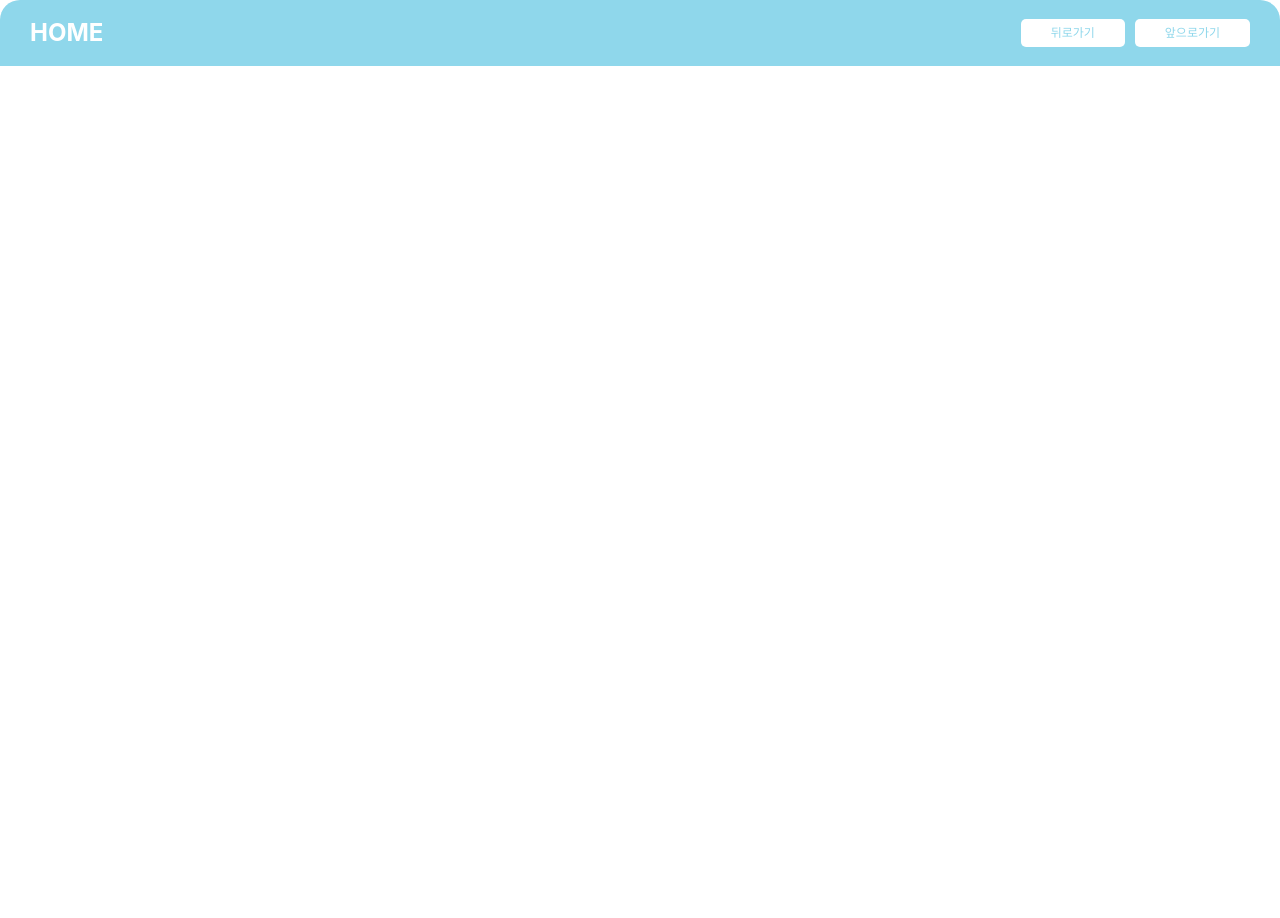
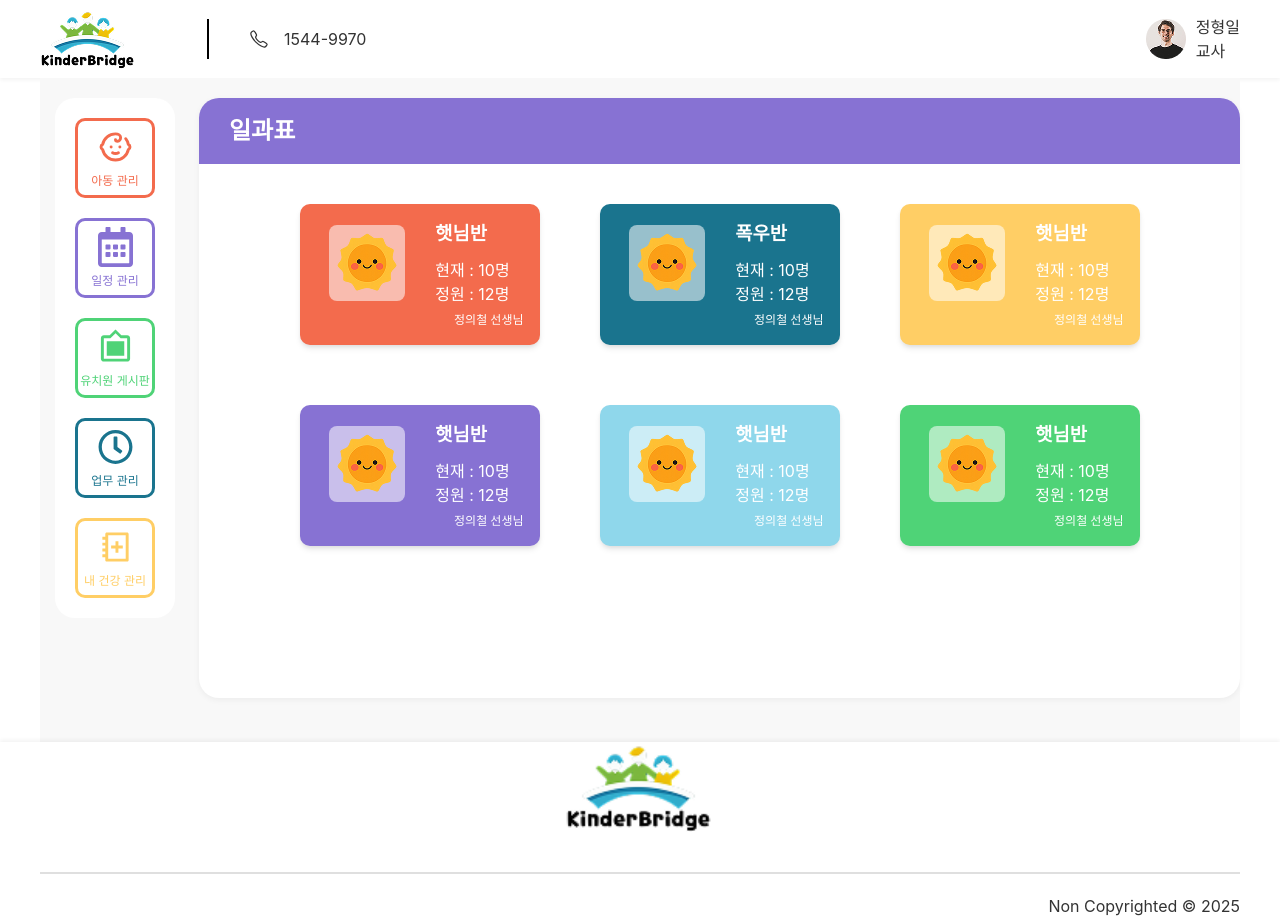
Before and after one commit to parkjimin0817/100toBack, a React (Vite) app in the folder front/: page /daily in a window 1280 px wide. Before the commit the page ends 800 px from the top, so only its background shows below. Built offline with nearby package versions, Linux system fonts and the light colour scheme.

Commit message:
refactor : 반 리스트 컴포넌트로 변경

```diff
--- a/front/src/App.jsx
+++ b/front/src/App.jsx
@@ -23,7 +23,8 @@ import ChangePassword from './pages/common/ChangePassword';
 import SignUpWorkSpaceInfo from './pages/common/signup/SignUpWorkSpaceInfo';
 import SignUpComplete from './pages/common/signup/SignUpComplete';
 import SeachIdSuccess from './pages/common/SeachIdSuccss';
-import Class from './pages/Class';
+import AttendanceClassList from './pages/AttendanceClassList';
+import DailySchedule from './pages/DailySchedule';
 
 function App() {
   return (
@@ -36,7 +37,10 @@ function App() {
             <Route path="/home" element={<Home />} />
             {/* <Route path="/" element={<Home />} /> */}
             {/* 유치원 반 목록 페이지(교사 -> 아동 출결) */}
-            <Route path="/class" element={<Class />} />
+
+            <Route path="/class" element={<AttendanceClassList />} />
+            {/* 반별 일과표 목록 페이지 */}
+            <Route path="/daily" element={<DailySchedule />} />
             {/* 추가 페이지는 아래 붙이기. */}
           </Route>
           {/* Login Page */}
--- a/front/src/components/ClassList.jsx
+++ b/front/src/components/ClassList.jsx
@@ -1,6 +1,7 @@
 import React from 'react';
 import styled from 'styled-components';
 import sun from '../assets/img/sun.png';
+import { useNavigate } from 'react-router-dom';
 
 /**
  * img : 반 별 이미지
@@ -9,11 +10,13 @@ import sun from '../assets/img/sun.png';
  * pullConut : 정해진 반의 총 인원
  * teacher : 선생님 이름
  * classColor : 각 반의 색깔
+ * address : 주소자자
  */
 
-const ClassList = ({ img, className, mateCount, pullCount, teacher, classColor }) => {
+const ClassList = ({ img, className, mateCount, pullCount, teacher, classColor, address }) => {
+  const navigator = useNavigate();
   return (
-    <Card $Color={classColor}>
+    <Card $Color={classColor} onClick={() => navigator(address)}>
       <CardInfo>
         <div>
           <CardImg>
@@ -48,8 +51,8 @@ const Card = styled.div`
   cursor: pointer;
 
   &:hover {
-    scale: 1.01;
-    transition: 0.33s ease-out;
+    box-shadow: ${({ theme }) => theme.shadows.lg};
+    transition: 0.2s ease-out;
   }
 `;
 
--- a/front/src/pages/Class.jsx
+++ b/front/src/components/ClassRoomCard.jsx
@@ -1,14 +1,35 @@
 import React from 'react';
 import sun from '../assets/img/sun.png';
-import ClassList from '../components/ClassList';
+import ClassList from './ClassList';
 import styled from 'styled-components';
-import ContentHeader from '../components/Common/ContentHeader';
 
-const Class = () => {
+/**
+ * 반별 카드 컴포넌트 입니다.
+ *
+ * ex.유치원 반 목록, 일과표, 반 생성 페이지 부분에서 사용됩니다.
+ *
+ *
+ * classes는 모든 반들을 가르킵니다.
+ *
+ * address 부분은 페이지마다 다르게 들어가야합니다.
+ */
+
+const ClassRoomCard = ({ classes }) => {
   return (
     <>
-      <ContentHeader Title={'유치원 출결 반 선택'} Color={'orange'} />
       <FlexContainer>
+        {/* {classes.map((room) => (
+          <ClassList
+            img={room.class_image}
+            className={room.class_name}
+            mateCount={room.mate_count}
+            pullCount={room.capacity}
+            teacher={room.teacher}
+            classColor={room.color}
+            address={'/classDetail'}
+          />
+        ))} */}
+
         <ClassList
           img={sun}
           className={'햇님'}
@@ -16,6 +37,7 @@ const Class = () => {
           pullCount={12}
           teacher={'정의철'}
           classColor={'orange'}
+          address={'/classDetail'}
         />
 
         <ClassList img={sun} className={'폭우'} mateCount={10} pullCount={12} teacher={'정의철'} classColor={'blue'} />
@@ -27,6 +49,7 @@ const Class = () => {
           pullCount={12}
           teacher={'정의철'}
           classColor={'yellow'}
+          address={'/classDetail'}
         />
 
         <ClassList
@@ -36,6 +59,7 @@ const Class = () => {
           pullCount={12}
           teacher={'정의철'}
           classColor={'purple'}
+          address={'/classDetail'}
         />
 
         <ClassList
@@ -45,6 +69,7 @@ const Class = () => {
           pullCount={12}
           teacher={'정의철'}
           classColor={'lightblue'}
+          address={'/classDetail'}
         />
 
         <ClassList img={sun} className={'햇님'} mateCount={10} pullCount={12} teacher={'정의철'} classColor={'green'} />
@@ -62,4 +87,4 @@ const FlexContainer = styled.div`
   gap: 60px;
 `;
 
-export default Class;
+export default ClassRoomCard;
--- /dev/null
+++ b/front/src/pages/AttendanceClassList.jsx
@@ -0,0 +1,15 @@
+import React from 'react';
+import ClassRoomCard from '../components/ClassRoomCard';
+import ContentHeader from '../components/Common/ContentHeader';
+
+//출석 체크 시 반별 페이지(모든 반이 나옴)
+const AttendanceClassList = () => {
+  return (
+    <>
+      <ContentHeader Title={'유치원 출결 반 선택'} Color={'orange'} />
+      <ClassRoomCard />
+    </>
+  );
+};
+
+export default AttendanceClassList;
--- /dev/null
+++ b/front/src/pages/DailySchedule.jsx
@@ -0,0 +1,15 @@
+import React from 'react';
+import ClassRoomCard from '../components/ClassRoomCard';
+import ContentHeader from '../components/Common/ContentHeader';
+
+//일과표 반별 리스트 페이지(모든 반이 나옴)
+const DailySchedule = () => {
+  return (
+    <>
+      <ContentHeader Title={'일과표'} Color={'purple'} />
+      <ClassRoomCard />
+    </>
+  );
+};
+
+export default DailySchedule;
--- a/front/src/styles/Common/container.js
+++ b/front/src/styles/Common/container.js
@@ -1,5 +1,6 @@
 import styled from 'styled-components';
 
+// 아이디 찾기, 비밀번호 찾기 페이지에서
 export const SearchIdForm = styled.div`
   margin: 0 auto;
   width: 574px;
```
